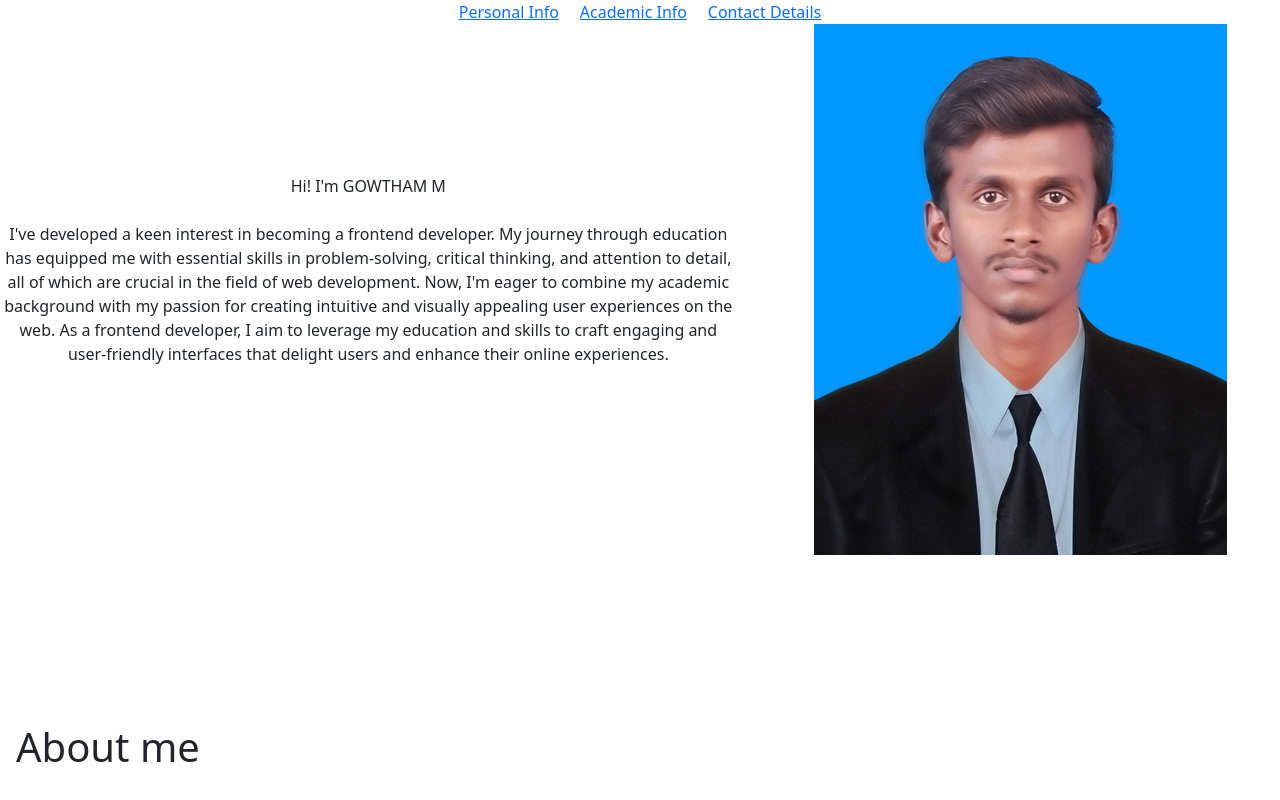
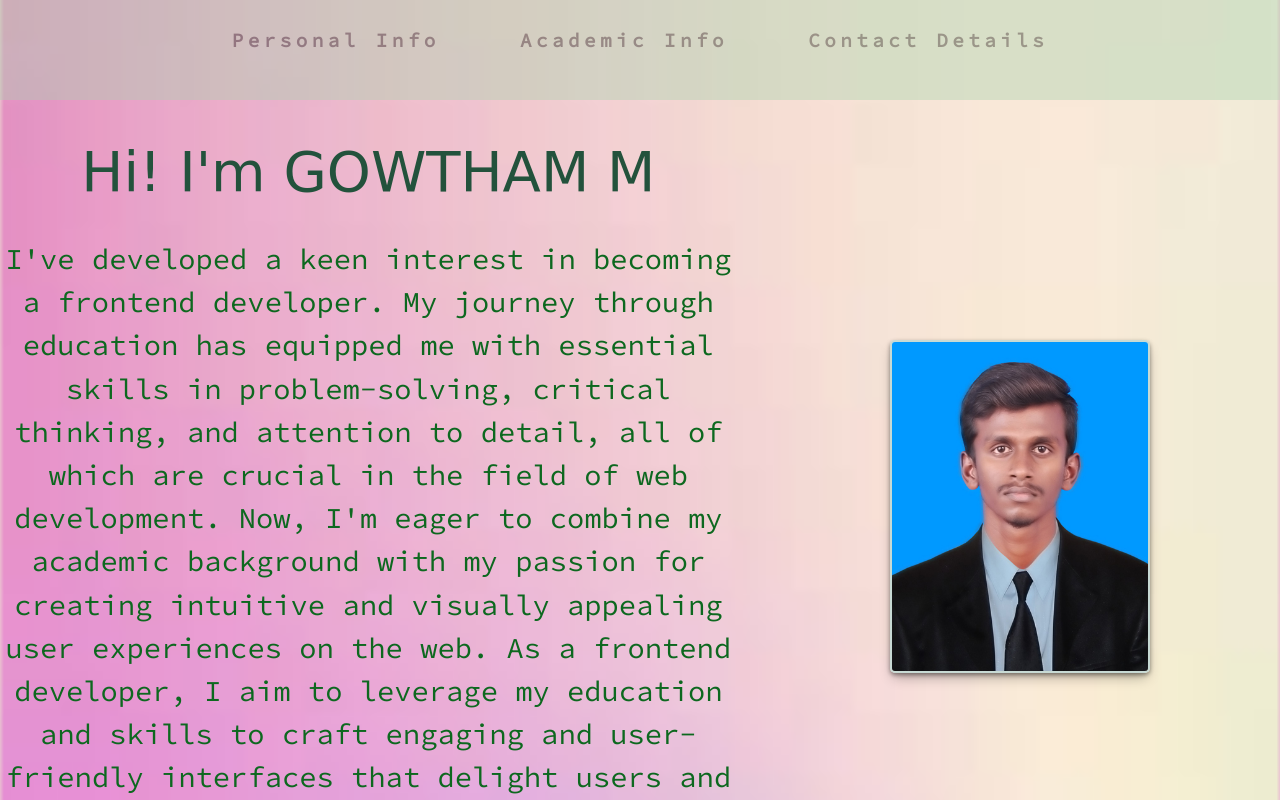
Before and after one commit to Gowthamkii/port, a plain HTML site: page index.html in a window 1280 px wide. Shown: the top 800 px of the page. Drawn offline with nearby package versions, Linux system fonts and the light colour scheme; a web font is replaced by a local one.

Commit message:
Update index.html

```diff
--- a/index.html
+++ b/index.html
@@ -4,7 +4,7 @@
     <meta charset="UTF-8">
     <meta http-equiv="X-UA-Compatible" content="IE=edge">
     <meta name="viewport" content="width=device-width, initial-scale=1.0">
-    <link rel="stylesheet" href="./1.css">
+    <link rel="stylesheet" href="./style.css">
     <link rel="preconnect" href="https://fonts.googleapis.com">
     <link rel="preconnect" href="https://fonts.gstatic.com" crossorigin>
     <link href="https://fonts.googleapis.com/css2?family=Source+Code+Pro&display=swap" rel="stylesheet">
```
